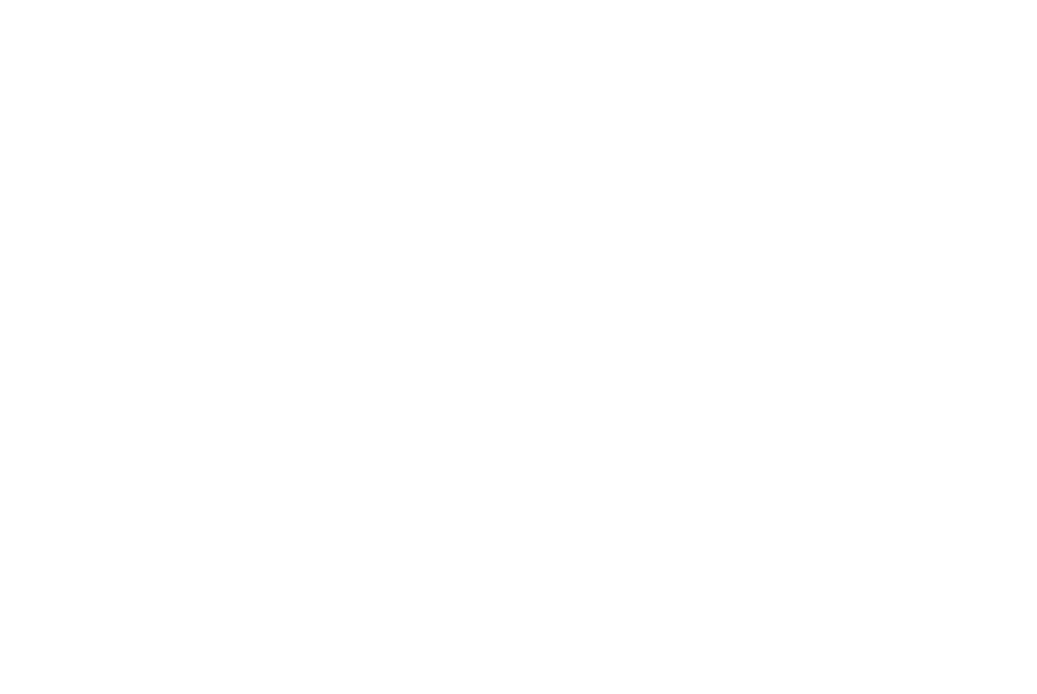
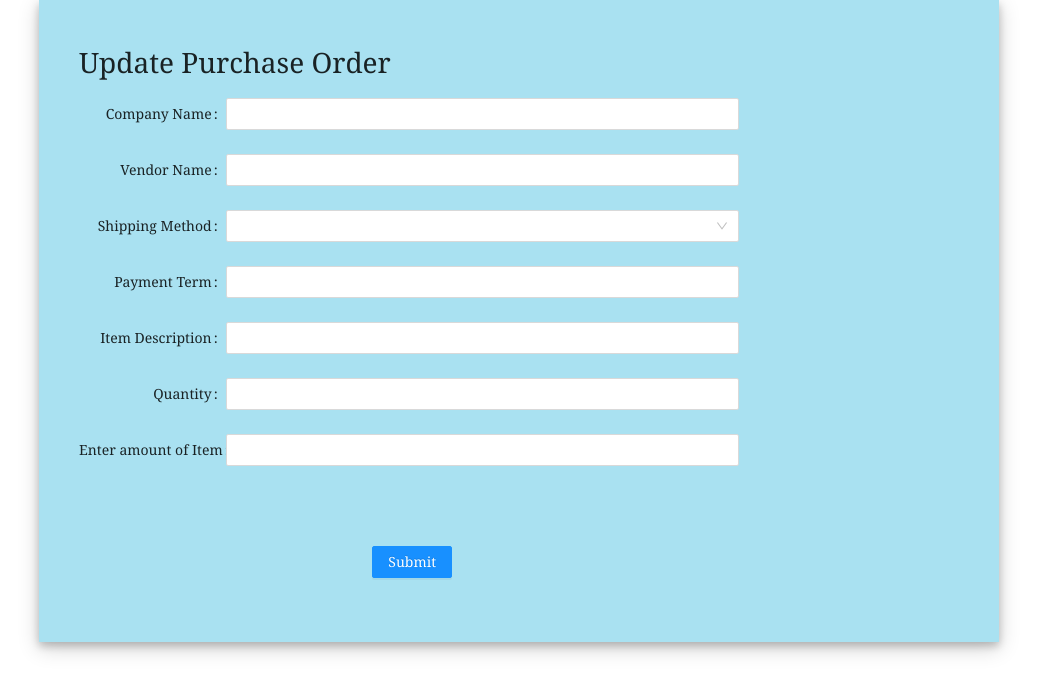
Before and after one commit to AjayShukla1212/purchase_order_frontend, a React (Create React App) app: page /update/1 in a window 1280 px wide. Before the commit this address had no page. Shown: the top 694 px of the page, without its empty margins (121-1158 px from the left). Built offline with nearby package versions, Linux system fonts and the light colour scheme; no server answers.

Commit message:
Added Update Section

```diff
--- a/src/client/components/Menu.js
+++ b/src/client/components/Menu.js
@@ -2,7 +2,10 @@
 
 import { Table, Tag, Space, Button } from 'antd';
 
-import { useNavigate } from 'react-router-dom';
+import { useNavigate, Link } from 'react-router-dom';
+
+import axios from "axios";
+
 
 
 const columns = [
@@ -47,9 +50,8 @@
       <Space size="middle">
         {/* <a>Invite {record.name}</a>
         <a>Delete</a> */}
-        <Button name="update" type="primary" shape="round" size='large'>Update</Button>
+        <Link to={{pathname: `/update/${record.id}`}}><Button name="update" type="primary" shape="round" size='large'>Update</Button></Link>
         <Button name="delete" type="danger" shape="round" size='large'>Delete</Button>
-
       </Space>
     ),
   },
@@ -58,7 +60,7 @@
 // const data = [
 //   {
 //     key: '1',
-//     po:'122312',
+//     po_number:'122312',
 //     name: 'John Brown',
 //     po_date: '12-04-2022',
 //     vendor: "Zaggle",
@@ -85,7 +87,7 @@
 //   },
 //   {
 //     key: '3',
-//     po:'122365',
+//     po_number:'122365',
 //     name: 'Joe Black',
 //     po_date: '21-03-2022',
 //     vendor: "Zaggle",
@@ -116,7 +118,7 @@
 
 
 
-      const res = await fetch('https://b70c-183-82-114-140.in.ngrok.io/api/v1/invoices', {
+      const res = await fetch('http://localhost:8080/getreport', {
 
         method: "GET",
         headers: {
@@ -135,6 +137,7 @@
 
   }, []);
   let navigate = useNavigate();
+
   return (
 
 
--- /dev/null
+++ b/src/client/components/Update.js
@@ -0,0 +1,247 @@
+import { DatePicker } from 'antd';
+import { InputNumber } from 'antd';
+import { Alert } from 'antd';
+import { Select, Form, Input, Button, Checkbox } from 'antd';
+import React,{ useState, useEffect } from 'react';
+import { useParams, useNavigate} from 'react-router-dom';
+import axios from "axios";
+const { Option } = Select;
+
+function Update() {
+    let navigate = useNavigate();
+const {id} = useParams();
+const [invoice, setInvoice] = useState({
+    company_name: "",
+    vendor_name: "",
+    shipping_method: "",
+    required_date: "",
+    payment_terms: "",
+    item_description: "",
+    quantity: "",
+    item_amount: "",
+    isSubmitted: false
+});
+const {company_name, vendor_name, shipping_method, required_date, payment_terms, item_description, quantity,item_amount, isSubmitted} = invoice;
+const onInputChange = e => {
+    setInvoice({ ...invoice, [e.target.name]: e.target.value});
+};
+
+const loadInvoice = async () => {
+    const result = await axios.get(`http://localhost:8080/getreport/${id}`);
+    let data= await result.data;
+    setInvoice(data);
+};
+
+useEffect(() => {
+    loadInvoice();
+}, []);
+
+
+  const onFinish = (values) =>
+  {
+    setInvoice({ ...invoice, isSubmitted: true});
+    fetch(`http://localhost:8080/update/${id}`, {
+      method: 'PUT',
+      headers:{
+        // 'Accept':'application/json',
+        'Content-Type':'application/json'
+      },
+      body:JSON.stringify(invoice)
+    }).then(() => {
+        return navigate('/')
+    })
+  }
+
+  const onFinishFailed = (errorInfo) => {
+    console.log('Failed:', errorInfo);
+};
+
+
+    const renderform = (
+        <div className='form'>
+            <h1>Update Purchase Order</h1>
+            <Form
+                name="basic"
+                labelCol={{
+                    span: 4,
+                }}
+                wrapperCol={{
+                    span: 14,
+                }}
+                layout="horizontal"
+
+
+                initialValues={{
+                    remember: true,
+                }}
+                onFinish={onFinish}
+                onFinishFailed={onFinishFailed}
+                autoComplete="off"
+            >
+                <div className='input-container'>
+                    <Form.Item
+                        label="Company Name"
+                        rules={[
+                            {
+                                required: false,
+                                message: 'Please input your Company Name!',
+                            },
+                        ]}
+                    >
+                        <Input name="company_name" value={company_name}  onChange={e => onInputChange(e)}/>
+                    </Form.Item>
+                </div>
+                {/* <div className='input-container'>
+                    <Form.Item
+                        label="PO Date"
+                        name="po_date"
+
+                        rules={[
+                            {
+                                required: false,
+                                message: 'Please input Product Order Date!',
+                            },
+                        ]}
+                    >
+                        <DatePicker value={po_date} placeholder={po_date} onChange={e => onInputChange(e)}/>
+                    </Form.Item>
+                </div> */}
+                <div className='input-container'>
+                    <Form.Item
+                        label="Vendor Name"
+                        rules={[
+                            {
+                                required: false,
+                                message: 'Please input vendor Name!',
+                            },
+                        ]}
+                    >
+                        <Input name="vendor_name" value={vendor_name} onChange={e => onInputChange(e)}  />
+                    </Form.Item>
+                </div>
+                <div className='input-container'>
+                    <Form.Item
+                        label="Shipping Method"
+                        rules={[
+                            {
+                                required: false,
+                                message: 'Please input Shipping method!',
+                            },
+                        ]}
+                    >
+                        <Select name="shipping_method"  value={shipping_method}
+                            onChange={e => onInputChange(e)}>
+                            <Option value='flight'>Flight</Option>
+                            <Option value='By Road'>By Road</Option>
+                            <Option value='By Train'>By Train</Option>
+                            <Option value='By Ship'>By Ship</Option>
+                        </Select>
+                    </Form.Item>
+                </div>
+                <div className='input-container'>
+                    <Form.Item
+                        label="Payment Term"
+                        rules={[
+                            {
+                                required: false,
+                                message: 'Please input your Payment Term!',
+                            },
+                        ]}
+                    >
+                        <Input name="payment_terms" value={payment_terms} onChange={e => onInputChange(e)} />
+                    </Form.Item>
+                </div>
+                {/* <div className='input-container'>
+                     <Form.Item
+                        label="Required Date"
+                        // name="required_date"
+                        rules={[
+                            {
+                                required: false,
+                                message: 'Please input Required Order Date!',
+                            },
+                        ]}
+                    >
+                         <DatePicker value={required_date} placeholder={required_date} onChange={e => onInputChange(e)}/>
+                        <Input name="required_date" value={required_date} placeholder={required_date} onChange={e => onInputChange(e)}/>
+                    </Form.Item>
+                </div> */}
+                <div className='input-container'>
+                    <Form.Item
+                        label="Item Description"
+                        rules={[
+                            {
+                                required: false,
+                                message: 'Please input Item Description!',
+                            },
+                        ]}
+                    >
+                        <Input name="item_description" value={item_description} onChange={e => onInputChange(e)}/>
+                    </Form.Item>
+                </div>
+                <div className='input-container'>
+                    <Form.Item
+                        label="Quantity"
+                        rules={[
+                            {
+                                required: false,
+                                message: 'Please input Number of Item!',
+                            },
+                        ]}
+                    >
+                        <Input name="quantity" value={quantity} onChange={e => onInputChange(e)} />
+                    </Form.Item>
+                </div>
+                <div className='input-container'>
+                    <Form.Item
+                        label="Enter amount of Item"
+                        rules={[
+                            {
+                                required: false,
+                                message: 'Please input amount of Item!',
+                            },
+                        ]}
+                    >
+                        <Input name="item_amount" value={item_amount} onChange={e => onInputChange(e)} />
+                    </Form.Item>
+                </div>
+                <div className='input-container'>
+                    <Form.Item
+                        name="remember"
+                        valuePropName="checked"
+                        wrapperCol={{
+                            offset: 8,
+                            span: 16,
+                        }}
+                    >
+                    </Form.Item>
+                </div>
+                <Form.Item
+                    wrapperCol={{
+                        offset: 8,
+                        span: 16,
+                    }}
+                >
+                    <Button className="button-contain" variant="contained" type="primary" htmlType="submit">
+                        Submit
+                    </Button>
+                </Form.Item>
+            </Form>
+        </div>
+    );
+
+    return (
+        <div className="app_category">
+            <div className="login-form">
+                {isSubmitted ? <Alert
+      message="Success"
+      description="Purchase Order updated successfully."
+      type="success"
+      showIcon
+    /> : renderform}
+            </div>
+        </div>
+    );
+};
+
+export default Update;
--- a/src/routes.js
+++ b/src/routes.js
@@ -4,6 +4,7 @@
 import App from './App';
 import ErrorNotification from './client/components/error';
 import Demo from './client/components/new_report_form';
+import Update from './client/components/Update';
 
 function RRoutes() {
 
@@ -13,6 +14,7 @@
          <Route  index element={<App/>} />
          <Route path="/newreport" element={<Demo/>} />
          <Route path='/error' element={<ErrorNotification/>} />
+         <Route path='/update/:id' element= {<Update/>}/>
          </Routes>
         </BrowserRouter>
     )
```
Also changed, not shown: 1 other file (tests, documents, lock files or other folders).
